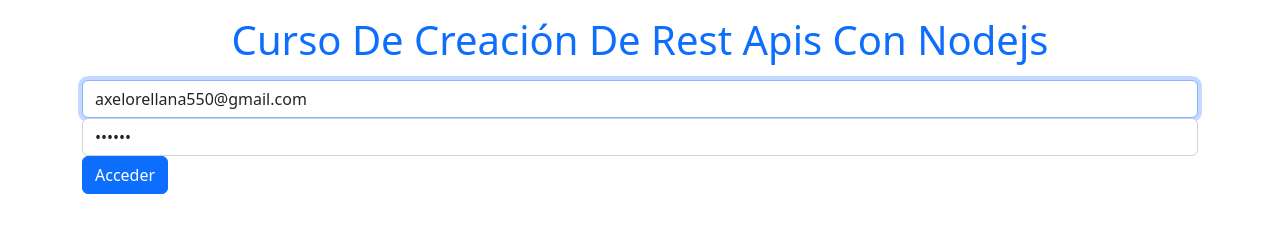
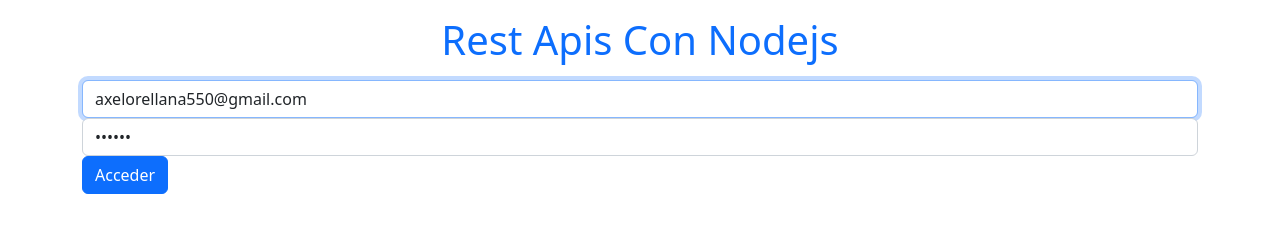
Before and after one commit to Axe10rellana/api-rest-nodejs-express-mongodb-jwt, a website: page public/index.html in a window 1280 px wide. Drawn offline with nearby package versions, Linux system fonts and the light colour scheme.

Commit message:
first commit

```diff
--- a/package.json
+++ b/package.json
@@ -2,7 +2,7 @@
   "name": "api-rest",
   "type": "module",
   "version": "0.0.1",
-  "description": "codigo base del curso de creación de rest apis con nodejs donde se aprende a crear apis para luego utilizarlas en el FrontEnd en fase de desarrollo.",
+  "description": "codigo base donde se crea una rest api con nodejs para luego utilizarlas en el FrontEnd en fase de desarrollo.",
   "main": "index.js",
   "scripts": {
     "dev": "nodemon index.js",
--- a/public/index.html
+++ b/public/index.html
@@ -5,19 +5,19 @@
   <meta charset="UTF-8" />
   <meta name="viewport" content="width=device-width, initial-scale=1" />
   <meta name="theme-color" content="#ffffff" />
-  <meta name="description" content="Curso De Creación De Rest Apis Con Nodejs" />
+  <meta name="description" content="Rest Apis Con Nodejs" />
   <link rel="icon" href="assets/icons/favicon.png" />
   <link rel="favicon" href="assets/icons/favicon.png" />
   <link rel="apple-touch-icon" href="assets/icons/favicon.png" />
   <link rel="stylesheet" href="https://cdn.jsdelivr.net/npm/bootstrap@5.2.0-beta1/dist/css/bootstrap.min.css" />
   <link rel="stylesheet" href="styles/index.css" />
   <script defer src="https://kit.fontawesome.com/a74e3c1ac7.js" crossorigin="anonymous"></script>
-  <title>Curso De Creación De Rest Apis Con Nodejs</title>
+  <title>Rest Apis Con Nodejs</title>
 </head>
 
 <body>
   <main class="container mt-3">
-    <h1 class="text-center text-primary">Curso De Creación De Rest Apis Con Nodejs</h1>
+    <h1 class="text-center text-primary">Rest Apis Con Nodejs</h1>
     <form id="form">
       <input class="form-control mt-3" type="email" name="email" id="email" placeholder="Escribe Tu Email"
         autocomplete="off" autofocus value="axelorellana550@gmail.com" />
```
Also changed, not shown: public/protected.html (+1 -1 lines), README.md.
